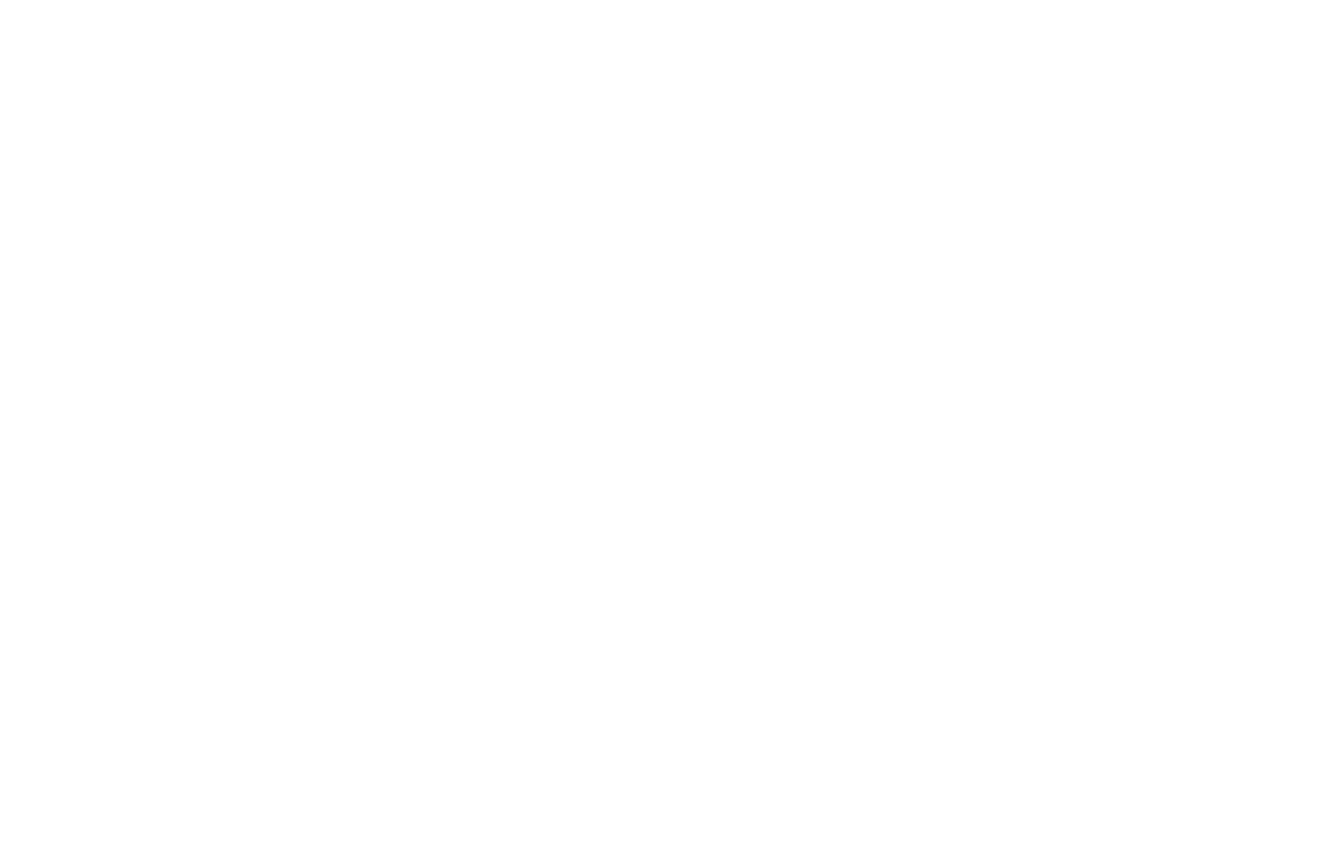
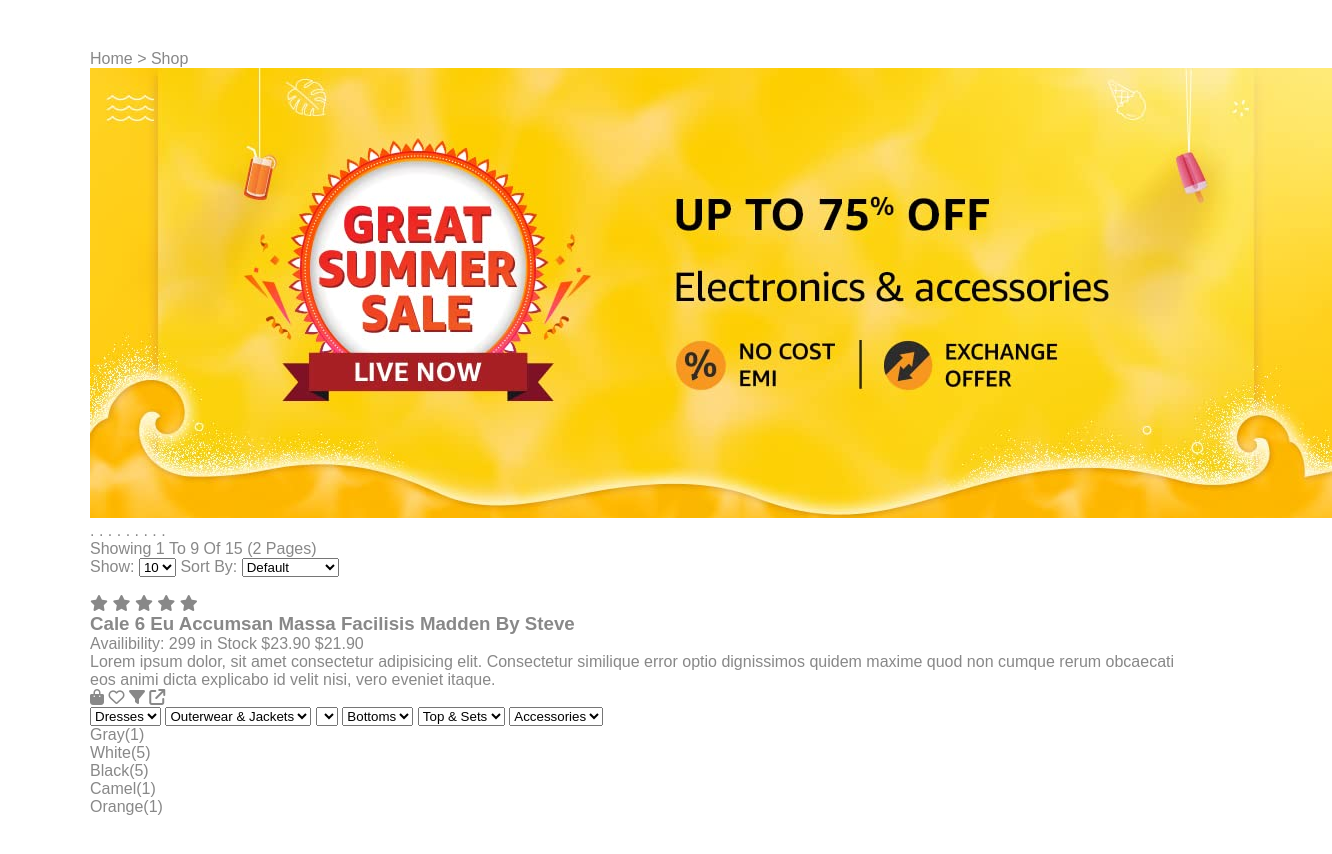
Before and after one commit to themehdiq/store-with-sidebar, a plain HTML site: page index.html in a window 1280 px wide. Shown: the whole page, 1332 px wide, since content can reach past the window. Before the commit the page ends 800 px from the top, so only its background shows below. Drawn offline with Linux system fonts and the light colour scheme; a web font is replaced by a local one.

Commit message:
html added

```diff
--- a/index.html
+++ b/index.html
@@ -20,6 +20,136 @@
     />
   </head>
   <body>
-    <div class="container"></div>
+    <div class="container">
+      <div class="path">
+        <span>Home > Shop</span>
+      </div>
+      <div class="box">
+        <div class="cover-img">
+          <img src="./imgs/Teaser1_mob_Header_1242x450_1.jpg" alt="" />
+        </div>
+        <div class="filters-bar">
+          <div class="display-way">
+            <div class="grid-3">
+              <span>.</span>
+              <span>.</span>
+              <span>.</span>
+              <span>.</span>
+              <span>.</span>
+              <span>.</span>
+              <span>.</span>
+              <span>.</span>
+              <span>.</span>
+            </div>
+            <div class="grid-1">
+              <span></span>
+              <span></span>
+              <span></span>
+            </div>
+            <span>Showing 1 To 9 Of 15 (2 Pages)</span>
+          </div>
+          <div class="filters-options">
+            <label for="pages">Show: </label>
+            <select name="pages" id="pages">
+              <option value="10">10</option>
+              <option value="15">15</option>
+              <option value="20">20</option>
+            </select>
+            <label for="sorts">Sort By: </label>
+            <select name="sorts" id="sorts">
+              <option value="default">Default</option>
+              <option value="best-sales">best sales</option>
+              <option value="best-views">best views</option>
+              <option value="best-reviews">best reviews</option>
+            </select>
+          </div>
+        </div>
+        <div class="product">
+          <div class="product-img">
+            <img src="" alt="" />
+          </div>
+          <div class="product-infos">
+            <div>
+              <i class="fa-solid fa-star"></i>
+              <i class="fa-solid fa-star"></i>
+              <i class="fa-solid fa-star"></i>
+              <i class="fa-solid fa-star"></i>
+              <i class="fa-solid fa-star"></i>
+            </div>
+            <h3>Cale 6 Eu Accumsan Massa Facilisis Madden By Steve</h3>
+            <span class="product-avlb">Availibility: 299 in Stock</span>
+            <span class="product-price">$23.90 <span>$21.90</span></span>
+            <p>
+              Lorem ipsum dolor, sit amet consectetur adipisicing elit.
+              Consectetur similique error optio dignissimos quidem maxime quod
+              non cumque rerum obcaecati eos animi dicta explicabo id velit
+              nisi, vero eveniet itaque.
+            </p>
+            <div class="user-actions">
+              <i class="fa-solid fa-bag-shopping"></i>
+              <i class="fa-regular fa-heart"></i>
+              <i class="fa-solid fa-filter"></i>
+              <i class="fa-solid fa-arrow-up-right-from-square"></i>
+            </div>
+          </div>
+        </div>
+        <div class="sidebar">
+          <div class="category">
+            <select name="hot-categ">
+              <option value="Dresses">Dresses</option>
+              <option value="Jackets & Coats"></option>
+              <option value="Sweaters"></option>
+              <option value="Jeans"></option>
+              <option value="Blouses & Shirts"></option>
+            </select>
+            <select name="outerw-jackets">
+              <option value="Outerwear & Jackets">Outerwear & Jackets</option>
+            </select>
+            <select name="wedd-events">
+              <option value="Weddings & Events"></option>
+            </select>
+            <select name="bottoms">
+              <option value="bottoms">Bottoms</option>
+            </select>
+            <select name="top-sets">
+              <option value="top-sets">Top & Sets</option>
+            </select>
+            <select name="accessories">
+              <option value="accessories">Accessories</option>
+            </select>
+          </div>
+          <div class="color">
+            <div class="color">
+              <span></span>
+              <span>Gray(1)</span>
+            </div>
+          </div>
+          <div class="color">
+            <div class="color">
+              <span></span>
+              <span>White(5)</span>
+            </div>
+          </div>
+          <div class="color">
+            <div class="color">
+              <span></span>
+              <span>Black(5)</span>
+            </div>
+          </div>
+          <div class="color">
+            <div class="color">
+              <span></span>
+              <span>Camel(1)</span>
+            </div>
+          </div>
+          <div class="color">
+            <div class="color">
+              <span></span>
+              <span>Orange(1)</span>
+            </div>
+          </div>
+        </div>
+      </div>
+    </div>
   </body>
 </html>
--- a/style.css
+++ b/style.css
@@ -1,3 +1,4 @@
+/* START GLOBAL RULES */
 * {
     margin: 0;
     padding: 0;
@@ -5,7 +6,7 @@
 }
 
 body {
-    color: #ddd;
+    color: #888888;
     font-family: "TASA Explorer", sans-serif;
 }
 
@@ -35,3 +36,9 @@ body {
         width: 1100px;
     }
 }
+
+/* END GLOBAL RULES */
+
+.container .path {}
+
+.container .box {}
```
Also changed, not shown: imgs/Teaser1_mob_Header_1242x450_1.jpg (added).
